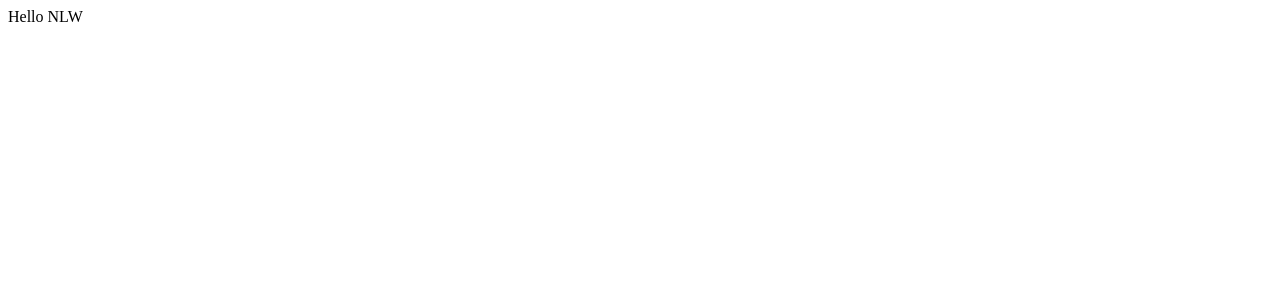
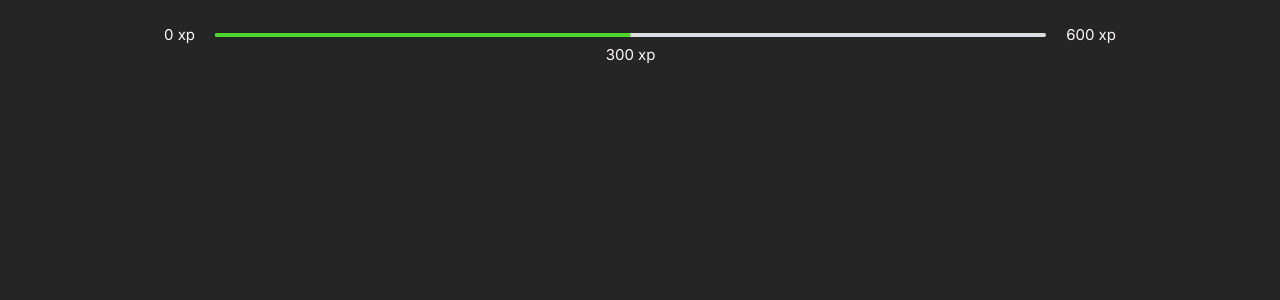
Before and after one commit to Pedro-Murilo/werpg, a React (Create React App) app: page / in a window 1280 px wide. Shown: the top 300 px of the page. Built offline with nearby package versions, Linux system fonts and the light colour scheme.

Commit message:
add: experience bar component

```diff
--- a/public/index.html
+++ b/public/index.html
@@ -5,6 +5,8 @@
 
     <meta name="viewport" content="width=device-width, initial-scale=1" />
     <title>Moveit</title>
+    <link rel="preconnect" href="https://fonts.gstatic.com">
+    <link href="https://fonts.googleapis.com/css2?family=Inter:wght@400;500;600&family=Rajdhani:wght@600&display=swap" rel="stylesheet">
   </head>
   <body>
     <noscript>You need to enable JavaScript to run this app.</noscript>
--- a/src/App.tsx
+++ b/src/App.tsx
@@ -1,7 +1,10 @@
+import { ExperienceBar } from './components/ExperienceBar';
+import './styles/global.css';
+
 function App() {
   return (
-    <div className="App">
-      Hello NLW
+    <div className="container">
+      <ExperienceBar />
     </div>
   );
 }
--- /dev/null
+++ b/src/components/ExperienceBar.tsx
@@ -0,0 +1,12 @@
+export function ExperienceBar() {
+    return (
+        <header className="experience-bar">
+            <span>0 xp</span>
+            <div>
+                <div style={{ width: '50%' }} />
+                <span className="current-experience" style={{ left: '50%' }}>300 xp</span>
+            </div>
+            <span>600 xp</span>
+        </header>
+    )
+}
--- /dev/null
+++ b/src/styles/global.css
@@ -0,0 +1,83 @@
+* {
+  margin: 0;
+  padding: 0;
+  box-sizing: border-box;
+}
+
+:root {
+  --white: #fff;
+  --background: #252525;
+  --gray-line: #dcdde0;
+  --text: #fefaf9;
+  --text-highlight: #b3b9ff;
+  --title: #2e384d;
+  --red: #e83f5b;
+  --green: #4cd62b;
+  --blue: #5965e0;
+  --blue-dark: #4953b8;
+  --blue-twitter: #2aa9e0;
+}
+
+html {
+  font-size: 62.5%;
+}
+
+body {
+  background: var(--background);
+  color: var(--text);
+}
+
+body,
+input,
+textarea,
+button {
+  font: 400 1.6rem "Inter", sans-serif;
+}
+
+button {
+  cursor: pointer;
+}
+
+a {
+  text-decoration: none;
+  color: inherit;
+}
+
+.container {
+  height: 100vh;
+  max-width: 992px;
+  margin: 0 auto;
+  padding: 2.5rem 2rem;
+  display: flex;
+  flex-direction: column;
+}
+
+.experience-bar {
+  display: flex;
+  align-items: center;
+}
+
+.experience-bar span {
+  font-size: 1.5rem;
+}
+
+.experience-bar > div {
+  flex: 1;
+  height: 4px;
+  border-radius: 4px;
+  background: var(--gray-line);
+  margin: 0 2rem;
+  position: relative;
+}
+
+.experience-bar > div > div {
+  height: 4px;
+  border-radius: 4px;
+  background: var(--green);
+}
+
+span.current-experience {
+  position: absolute;
+  top: 12px;
+  transform: translateX(-50%);
+}
```
